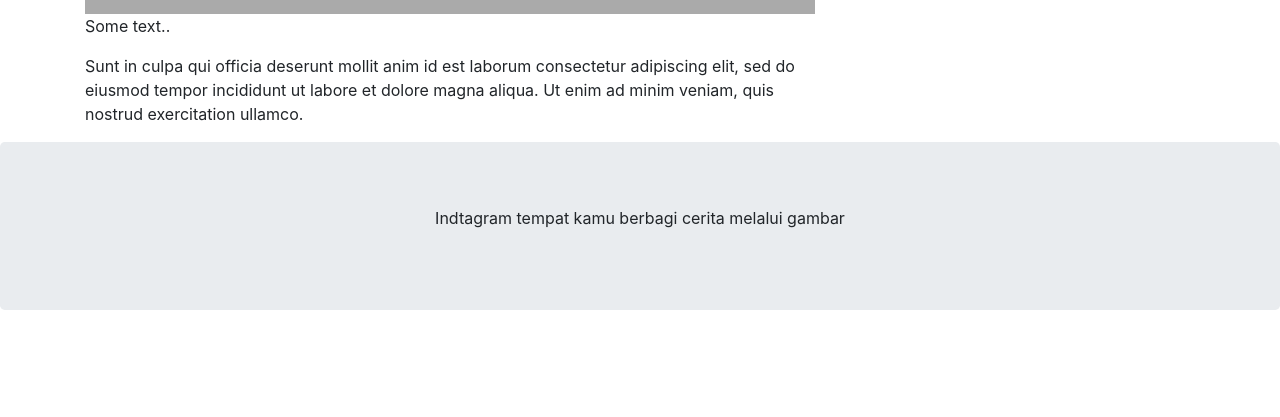
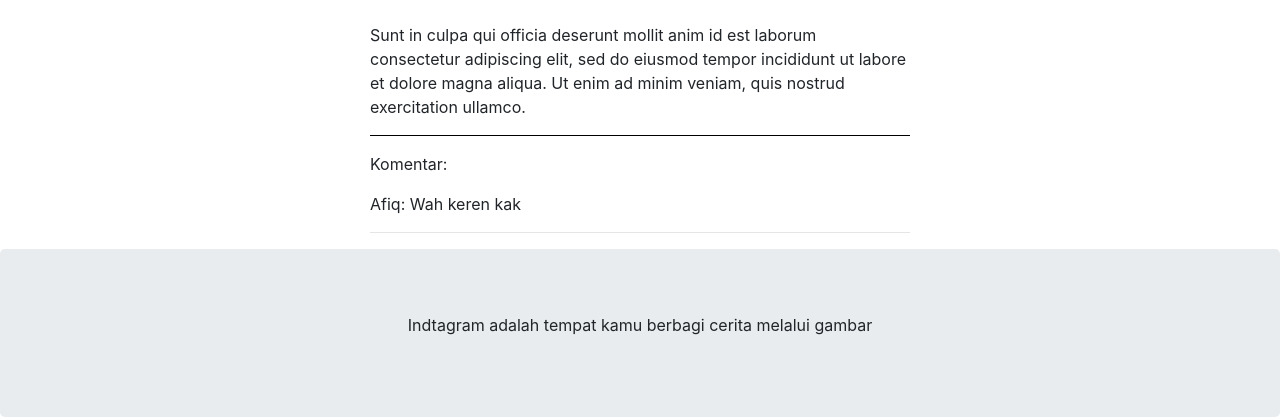
Before and after one commit to afiqrasyidm/indtagram, a CodeIgniter app: page /database/ in a window 1280 px wide. Shown: the part 1005-1422 px from the top of the page. Before the commit the page ends 1315 px from the top, so only its background shows below. Run offline with CodeIgniter, Linux system fonts and the light colour scheme.

Commit message:
add bootstrap template

```diff
--- a/application/views/welcome_message.php
+++ b/application/views/welcome_message.php
@@ -17,26 +17,20 @@
 </head>
 <body>
 
-<div class="jumbotron text-center" style="margin-bottom:0">
-  <h1>My First Bootstrap 4 Page</h1>
-  <p>Resize this responsive page to see the effect!</p>
-</div>
 
-<nav class="navbar navbar-expand-sm bg-dark navbar-dark">
-  <a class="navbar-brand" href="#">Navbar</a>
+<nav class="navbar navbar-expand-sm bg-dark navbar-dark ">
+  <a class="navbar-brand" href="#">Indtagram</a>
   <button class="navbar-toggler" type="button" data-toggle="collapse" data-target="#collapsibleNavbar">
     <span class="navbar-toggler-icon"></span>
   </button>
   <div class="collapse navbar-collapse" id="collapsibleNavbar">
     <ul class="navbar-nav">
+
       <li class="nav-item">
-        <a class="nav-link" href="#">Link</a>
+        <a class="nav-link" href="#">Register</a>
       </li>
       <li class="nav-item">
-        <a class="nav-link" href="#">Link</a>
-      </li>
-      <li class="nav-item">
-        <a class="nav-link" href="#">Link</a>
+        <a class="nav-link" href="#">Login</a>
       </li>
     </ul>
   </div>
@@ -45,24 +39,33 @@
 <div class="container" style="margin-top:30px">
   <div class="row">
 
-    <div class="col-sm-8">
-      <h2>TITLE HEADING</h2>
-      <h5>Title description, Dec 7, 2017</h5>
-      <div class="fakeimg">Fake Image</div>
-      <p>Some text..</p>
+    <div class="col-md-6 offset-md-3">
+				<br>
+      <div class="img">
+				<img src="https://appharbor.com/assets/images/stackoverflow-logo.png" alt="..." class="img-thumbnail">
+			</div>
+			<br>
       <p>Sunt in culpa qui officia deserunt mollit anim id est laborum consectetur adipiscing elit, sed do eiusmod tempor incididunt ut labore et dolore magna aliqua. Ut enim ad minim veniam, quis nostrud exercitation ullamco.</p>
-      <br>
-      <h2>TITLE HEADING</h2>
-      <h5>Title description, Sep 2, 2017</h5>
-      <div class="fakeimg">Fake Image</div>
-      <p>Some text..</p>
+			<hr style="height:1px; border:none; color:#000; background-color:#000;">
+			<p>Komentar:</p>
+			<p>Afiq: Wah keren kak</p>
+			<hr>
+			<br>
+			<div class="img">
+				<img src="https://appharbor.com/assets/images/stackoverflow-logo.png" alt="..." class="img-thumbnail">
+			</div>
+			<br>
       <p>Sunt in culpa qui officia deserunt mollit anim id est laborum consectetur adipiscing elit, sed do eiusmod tempor incididunt ut labore et dolore magna aliqua. Ut enim ad minim veniam, quis nostrud exercitation ullamco.</p>
+			<hr style="height:1px; border:none; color:#000; background-color:#000;">
+			<p>Komentar:</p>
+			<p>Afiq: Wah keren kak</p>
+			<hr>
     </div>
   </div>
 </div>
 
 <div class="jumbotron text-center" style="margin-bottom:0">
-  <p>Indtagram tempat kamu berbagi cerita melalui gambar</p>
+  <p>Indtagram adalah tempat kamu berbagi cerita melalui gambar</p>
 </div>
 
 </body>
```
